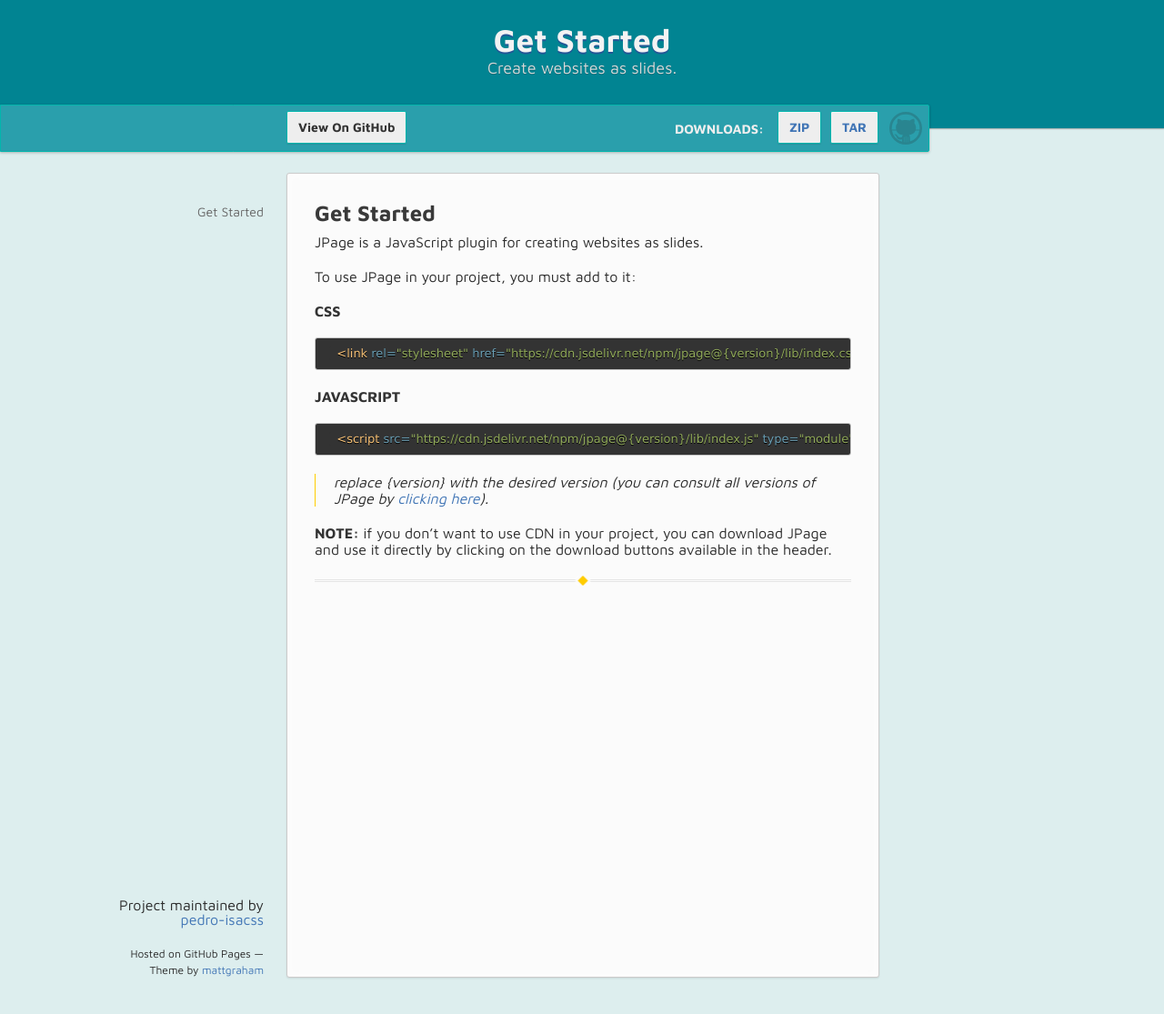
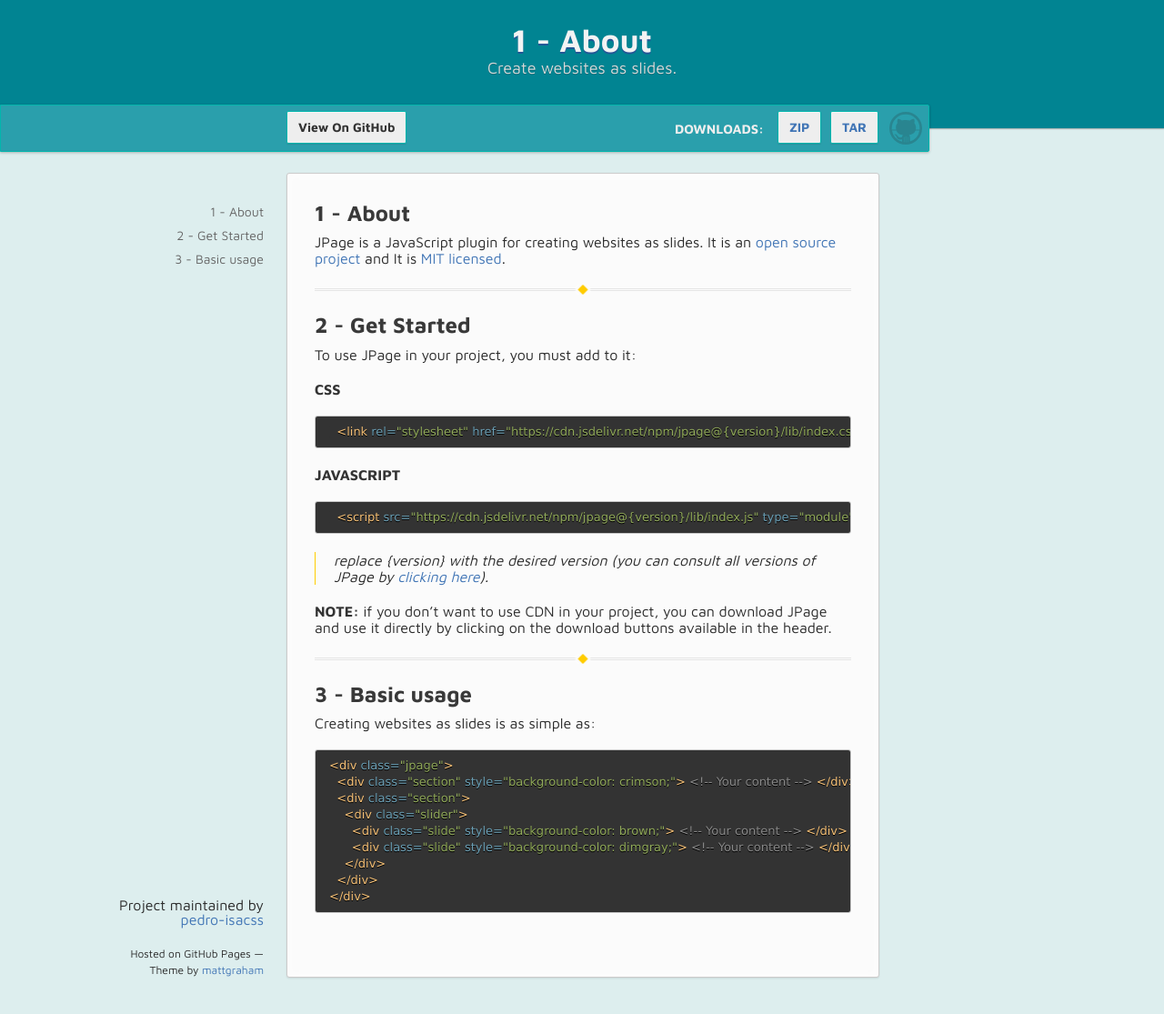
Before and after one commit to pedro-isacss/jpage, a Jekyll site: the page built from docs/index.md, in a window 1280 px wide and 1115 px high. Shown: the whole window at 91% size. Built offline with Jekyll 4.4.1, drawn with Linux system fonts in a browser that asks for light colours; our own code applies the rules of GitHub Pages for plain Markdown files.

Commit message:
Make Scroller and Slider into classes; Documentation update

````diff
--- a/docs/index.md
+++ b/docs/index.md
@@ -2,9 +2,12 @@
 layout: default
 ---
 
-## Get Started
-JPage is a JavaScript plugin for creating websites as slides.
+## 1 - About
+JPage is a JavaScript plugin for creating websites as slides. It is an [open source project](https://github.com/pedro-isacss/jpage) and It is [MIT licensed](https://github.com/pedro-isacss/jpage/blob/master/LICENSE).
 
+* * *
+
+## 2 - Get Started
 To use JPage in your project, you must add to it:
 
 **CSS**
@@ -22,3 +25,18 @@
 **NOTE:** if you don't want to use CDN in your project, you can download JPage and use it directly by clicking on the download buttons available in the header.
 
 * * *
+
+## 3 - Basic usage
+Creating websites as slides is as simple as:
+
+```html
+<div class="jpage">
+  <div class="section" style="background-color: crimson;"> <!-- Your content --> </div>
+  <div class="section">
+    <div class="slider">
+      <div class="slide" style="background-color: brown;"> <!-- Your content --> </div>
+      <div class="slide" style="background-color: dimgray;"> <!-- Your content --> </div>
+    </div>
+  </div>
+</div>
+```
````
Also changed, not shown: lib/index.js (+2 -8 lines), lib/scripts/scroller.js, lib/scripts/slider.js.
